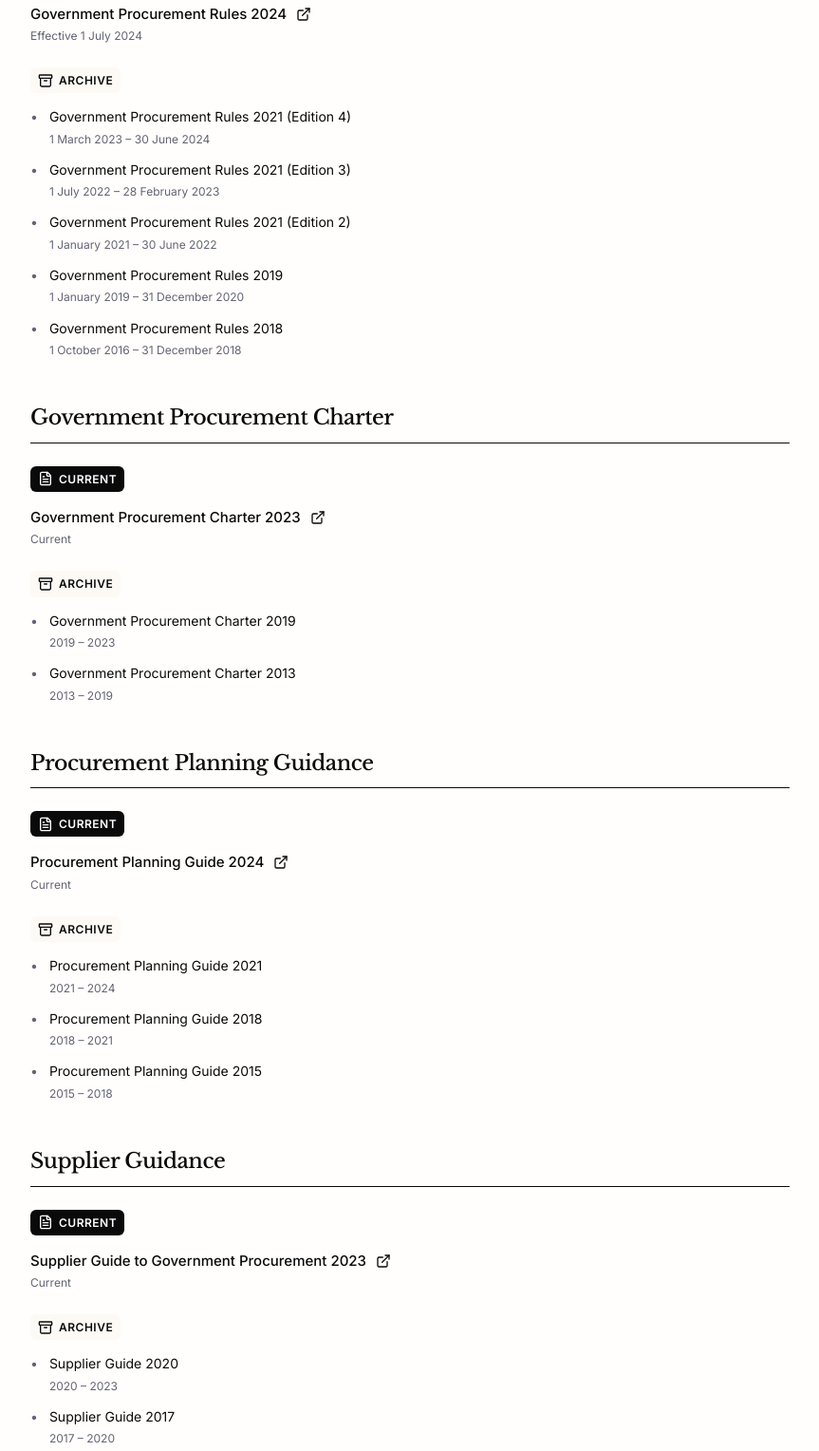
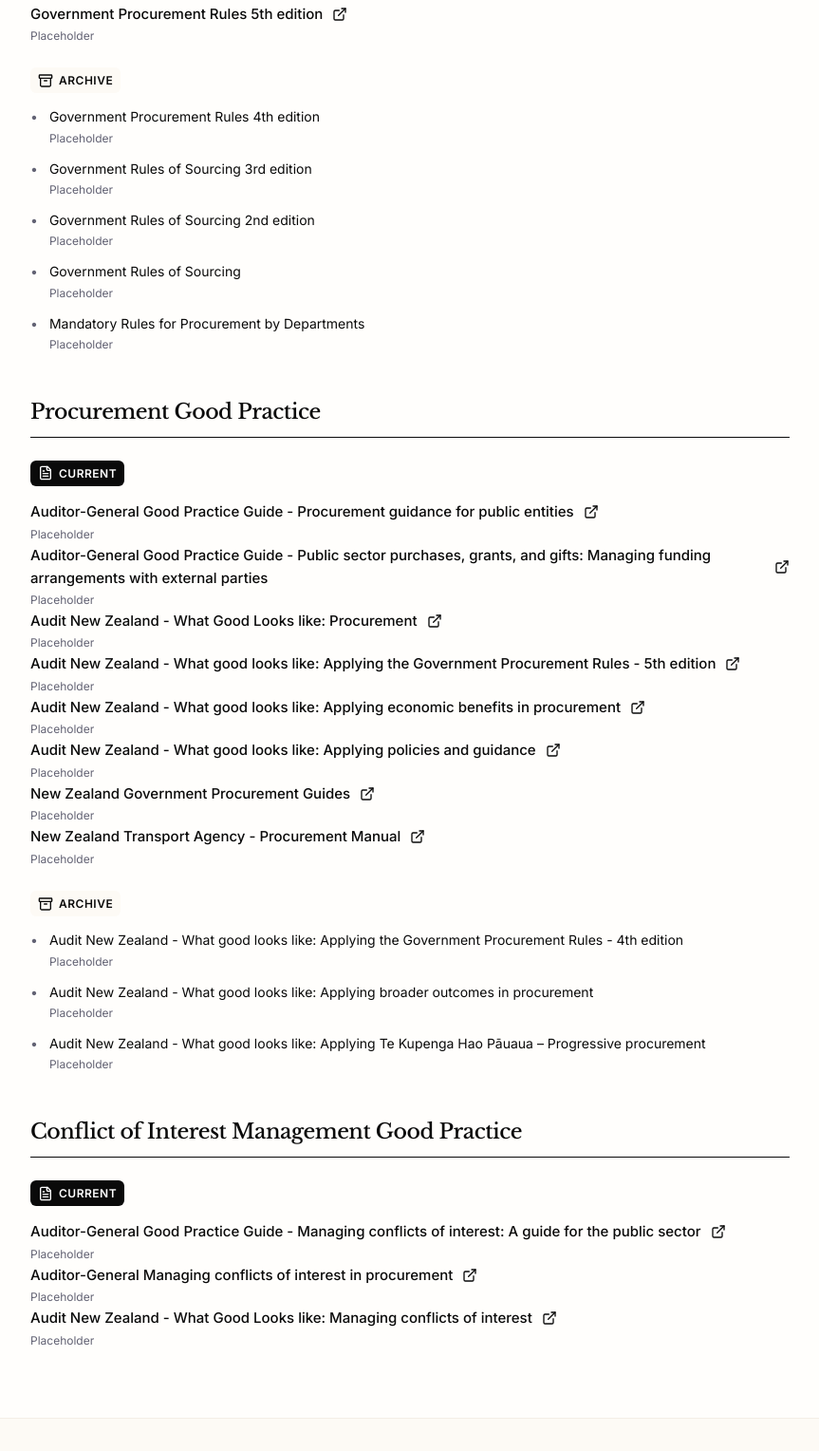
Before and after one commit to chandler-heath/nz-procurement-guidance-archive, a plain HTML site: page index.html in a window 1280 px wide. Shown: the part 286-1814 px from the top of the page at 95% size, without its empty margins (208-1071 px from the left). Drawn offline with nearby package versions, Linux system fonts and the light colour scheme.

Commit message:
Update placeholder sections & document titles/links

```diff
--- a/index.html
+++ b/index.html
@@ -79,10 +79,11 @@
                         Current
                     </div>
                 </div>
-                <a href="#" class="document-link">Government Procurement Rules 2024
+                <a href="https://www.procurement.govt.nz/government-procurement-framework/government-procurement-rules/"
+                    class="document-link" target="_blank">Government Procurement Rules 5th edition
                     <img src="assets/icon-external.svg" alt="" width="16" height="16">
                 </a>
-                <p class="meta">Effective 1 July 2024</p>
+                <p class="meta">Placeholder</p>
             </div>
 
             <div class="archive-group">
@@ -96,36 +97,41 @@
                     <li>
                         <span class="bullet">•</span>
                         <div class="archive-details">
-                            <a href="#">Government Procurement Rules 2021 (Edition 4)</a>
-                            <span class="meta">1 March 2023 – 30 June 2024</span>
+                            <a href="Government Procurement Rules 4th edition.pdf"
+                                target="_blank">Government Procurement Rules 4th edition</a>
+                            <p class="meta">Placeholder</p>
                         </div>
                     </li>
                     <li>
                         <span class="bullet">•</span>
                         <div class="archive-details">
-                            <a href="#">Government Procurement Rules 2021 (Edition 3)</a>
-                            <span class="meta">1 July 2022 – 28 February 2023</span>
+                            <a href="Government Rules of Sourcing 3rd edition.pdf"
+                                target="_blank">Government Rules of Sourcing 3rd edition</a>
+                            <p class="meta">Placeholder</p>
                         </div>
                     </li>
                     <li>
                         <span class="bullet">•</span>
                         <div class="archive-details">
-                            <a href="#">Government Procurement Rules 2021 (Edition 2)</a>
-                            <span class="meta">1 January 2021 – 30 June 2022</span>
+                            <a href="Government Rules of Sourcing 2nd edition.pdf"
+                                target="_blank">Government Rules of Sourcing 2nd edition</a>
+                            <p class="meta">Placeholder</p>
                         </div>
                     </li>
                     <li>
                         <span class="bullet">•</span>
                         <div class="archive-details">
-                            <a href="#">Government Procurement Rules 2019</a>
-                            <span class="meta">1 January 2019 – 31 December 2020</span>
+                            <a href="Government Rules of Sourcing.pdf"
+                                target="_blank">Government Rules of Sourcing</a>
+                            <p class="meta">Placeholder</p>
                         </div>
                     </li>
                     <li>
                         <span class="bullet">•</span>
                         <div class="archive-details">
-                            <a href="#">Government Procurement Rules 2018</a>
-                            <span class="meta">1 October 2016 – 31 December 2018</span>
+                            <a href="Mandatory Rules for Procurement by Departments.pdf"
+                                target="_blank">Mandatory Rules for Procurement by Departments</a>
+                            <p class="meta">Placeholder</p>
                         </div>
                     </li>
                 </ul>
@@ -133,7 +139,7 @@
         </section>
 
         <section class="category">
-            <h2>Government Procurement Charter</h2>
+            <h2>Procurement Good Practice</h2>
 
             <div class="document-item">
                 <div class="badge-container">
@@ -142,10 +148,64 @@
                         Current
                     </span>
                 </div>
-                <a href="#" class="document-link">Government Procurement Charter 2023
+                <div class="good-practice-links">
+                    <div class="document-sub-link">
+                        <a href="https://oag.parliament.nz/2008/procurement-guide"
+                            class="document-link" target="_blank">Auditor-General Good Practice Guide - Procurement guidance for public entities
                             <img src="assets/icon-external.svg" alt="" width="16" height="16">
                         </a>
-                <p class="meta">Current</p>
+                        <p class="meta">Placeholder</p>
+                    </div>
+                    <div class="document-sub-link">
+                        <a href="https://oag.parliament.nz/2008/funding-arrangements"
+                            class="document-link" target="_blank">Auditor-General Good Practice Guide - Public sector purchases, grants, and gifts: Managing funding arrangements with external parties
+                            <img src="assets/icon-external.svg" alt="" width="16" height="16">
+                        </a>
+                        <p class="meta">Placeholder</p>
+                    </div>
+                    <div class="document-sub-link">
+                        <a href="https://auditnz.parliament.nz/resources/good-practice/procurement/procurement"
+                            class="document-link" target="_blank">Audit New Zealand - What Good Looks like: Procurement
+                            <img src="assets/icon-external.svg" alt="" width="16" height="16">
+                        </a>
+                        <p class="meta">Placeholder</p>
+                    </div>
+                    <div class="document-sub-link">
+                        <a href="https://auditnz.parliament.nz/resources/good-practice/procurement/applying-govt-procurement-rules-5ed"
+                            class="document-link" target="_blank">Audit New Zealand - What good looks like: Applying the Government Procurement Rules - 5th edition
+                            <img src="assets/icon-external.svg" alt="" width="16" height="16">
+                        </a>
+                        <p class="meta">Placeholder</p>
+                    </div>
+                    <div class="document-sub-link">
+                        <a href="https://auditnz.parliament.nz/resources/good-practice/procurement/economic-benefits"
+                            class="document-link" target="_blank">Audit New Zealand - What good looks like: Applying economic benefits in procurement
+                            <img src="assets/icon-external.svg" alt="" width="16" height="16">
+                        </a>
+                        <p class="meta">Placeholder</p>
+                    </div>
+                    <div class="document-sub-link">
+                        <a href="https://auditnz.parliament.nz/resources/good-practice/governance/applying-policies-and-guidance"
+                            class="document-link" target="_blank">Audit New Zealand - What good looks like: Applying policies and guidance
+                            <img src="assets/icon-external.svg" alt="" width="16" height="16">
+                        </a>
+                        <p class="meta">Placeholder</p>
+                    </div>
+                    <div class="document-sub-link">
+                        <a href="https://www.procurement.govt.nz/guides/"
+                            class="document-link" target="_blank">New Zealand Government Procurement Guides
+                            <img src="assets/icon-external.svg" alt="" width="16" height="16">
+                        </a>
+                        <p class="meta">Placeholder</p>
+                    </div>
+                    <div class="document-sub-link">
+                        <a href="https://www.nzta.govt.nz/resources/procurement-manual"
+                            class="document-link" target="_blank">New Zealand Transport Agency - Procurement Manual
+                            <img src="assets/icon-external.svg" alt="" width="16" height="16">
+                        </a>
+                        <p class="meta">Placeholder</p>
+                    </div>
+                </div>
             </div>
 
             <div class="archive-group">
@@ -159,15 +219,25 @@
                     <li>
                         <span class="bullet">•</span>
                         <div class="archive-details">
-                            <a href="#">Government Procurement Charter 2019</a>
-                            <span class="meta">2019 – 2023</span>
+                            <a href="What good looks like: Applying the Government Procurement Rules - 4th edition.pdf"
+                                target="_blank">Audit New Zealand - What good looks like: Applying the Government Procurement Rules - 4th edition</a>
+                            <p class="meta">Placeholder</p>
                         </div>
                     </li>
                     <li>
                         <span class="bullet">•</span>
                         <div class="archive-details">
-                            <a href="#">Government Procurement Charter 2013</a>
-                            <span class="meta">2013 – 2019</span>
+                            <a href="What good looks like: Applying broader outcomes in procurement.pdf"
+                                target="_blank">Audit New Zealand - What good looks like: Applying broader outcomes in procurement</a>
+                            <p class="meta">Placeholder</p>
+                        </div>
+                    </li>
+                    <li>
+                        <span class="bullet">•</span>
+                        <div class="archive-details">
+                            <a href="What good looks like: Applying Progressive procurement.pdf"
+                                target="_blank">Audit New Zealand - What good looks like: Applying Te Kupenga Hao Pāuaua – Progressive procurement</a>
+                            <p class="meta">Placeholder</p>
                         </div>
                     </li>
                 </ul>
@@ -175,7 +245,7 @@
         </section>
 
         <section class="category">
-            <h2>Procurement Planning Guidance</h2>
+            <h2>Conflict of Interest Management Good Practice</h2>
 
             <div class="document-item">
                 <div class="badge-container">
@@ -184,84 +254,29 @@
                         Current
                     </span>
                 </div>
-                <a href="#" class="document-link">Procurement Planning Guide 2024
+                <div class="good-practice-links">
+                    <div class="document-sub-link">
+                        <a href="https://oag.parliament.nz/2020/conflicts"
+                            class="document-link" target="_blank">Auditor-General Good Practice Guide - Managing conflicts of interest: A guide for the public sector
                             <img src="assets/icon-external.svg" alt="" width="16" height="16">
                         </a>
-                <p class="meta">Current</p>
+                        <p class="meta">Placeholder</p>
                     </div>
-
-            <div class="archive-group">
-                <div class="badge-container">
-                    <span class="badge archive-badge">
-                        <img src="assets/icon-archive.svg" alt="" width="16" height="16">
-                        Archive
-                    </span>
-                </div>
-                <ul class="archive-list">
-                    <li>
-                        <span class="bullet">•</span>
-                        <div class="archive-details">
-                            <a href="#">Procurement Planning Guide 2021</a>
-                            <span class="meta">2021 – 2024</span>
-                        </div>
-                    </li>
-                    <li>
-                        <span class="bullet">•</span>
-                        <div class="archive-details">
-                            <a href="#">Procurement Planning Guide 2018</a>
-                            <span class="meta">2018 – 2021</span>
-                        </div>
-                    </li>
-                    <li>
-                        <span class="bullet">•</span>
-                        <div class="archive-details">
-                            <a href="#">Procurement Planning Guide 2015</a>
-                            <span class="meta">2015 – 2018</span>
-                        </div>
-                    </li>
-                </ul>
-            </div>
-        </section>
-
-        <section class="category">
-            <h2>Supplier Guidance</h2>
-
-            <div class="document-item">
-                <div class="badge-container">
-                    <span class="badge current-badge">
-                        <img src="assets/icon-file-current.svg" alt="" width="16" height="16">
-                        Current
-                    </span>
-                </div>
-                <a href="#" class="document-link">Supplier Guide to Government Procurement 2023
+                    <div class="document-sub-link">
+                        <a href="https://oag.parliament.nz/2020/procurement-conflicts"
+                            class="document-link" target="_blank">Auditor-General Managing conflicts of interest in procurement
                             <img src="assets/icon-external.svg" alt="" width="16" height="16">
                         </a>
-                <p class="meta">Current</p>
+                        <p class="meta">Placeholder</p>
                     </div>
-
-            <div class="archive-group">
-                <div class="badge-container">
-                    <span class="badge archive-badge">
-                        <img src="assets/icon-archive.svg" alt="" width="16" height="16">
-                        Archive
-                    </span>
+                    <div class="document-sub-link">
+                        <a href="https://auditnz.parliament.nz/resources/good-practice/conflicts-of-interest"
+                            class="document-link" target="_blank">Audit New Zealand - What Good Looks like: Managing conflicts of interest
+                            <img src="assets/icon-external.svg" alt="" width="16" height="16">
+                        </a>
+                        <p class="meta">Placeholder</p>
                     </div>
-                <ul class="archive-list">
-                    <li>
-                        <span class="bullet">•</span>
-                        <div class="archive-details">
-                            <a href="#">Supplier Guide 2020</a>
-                            <span class="meta">2020 – 2023</span>
                 </div>
-                    </li>
-                    <li>
-                        <span class="bullet">•</span>
-                        <div class="archive-details">
-                            <a href="#">Supplier Guide 2017</a>
-                            <span class="meta">2017 – 2020</span>
-                        </div>
-                    </li>
-                </ul>
             </div>
         </section>
 
```
Lines whose indentation alone changed are shown as unchanged.
